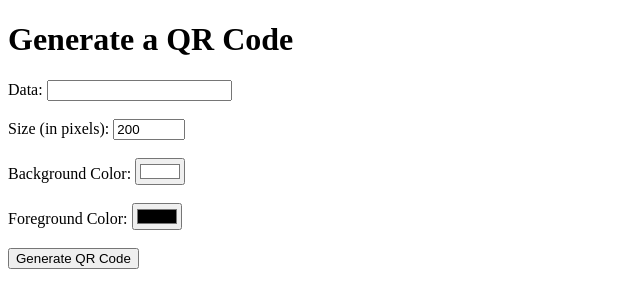
After one commit to T1murCoder/qr-code-maker, a Flask app: page /test in a window 1280 px wide. The commit adds this page. Shown: the top 308 px of the page, without its empty margins (0-640 px from the left). Run offline with Flask 3, Linux system fonts and the light colour scheme.

Commit message:
сделал смену цвета фона

```diff
--- a/make_qr.py
+++ b/make_qr.py
@@ -2,14 +2,14 @@ import qrcode
 from io import BytesIO
 
 
-def generate_code(text) -> BytesIO:
+def generate_code(text, bg_color="#FFFFFF") -> BytesIO:
     qr = qrcode.QRCode(
         version=5,
         border=4
     )
     qr.add_data(text)
     qr.make(fit=True)
-    img = qr.make_image()
+    img = qr.make_image(back_color=bg_color)
     img_bytes = BytesIO()
     img.seek(0)
     img.save(img_bytes, format='png')
--- a/templates/home.html
+++ b/templates/home.html
@@ -5,6 +5,8 @@
     <form method="POST">
         {{ form.hidden_tag() }}
         <p>
+            <label for="bgcolor">{{form.background_color.label}}</label>
+            {{ form.background_color(id="bgcolor") }}<br><br>
             {{ form.text.label }}<br>
             {{ form.text(class="form-control") }}<br>
             {% for error in form.errors %}
@@ -12,6 +14,7 @@
                     {{ error }}
                 </div>
             {% endfor %}
+
         </p>
         <p>
             {{ form.submit(type="submit", class="btn btn-primary mx-auto d-block col-lg-3 col-sm-5") }}
--- /dev/null
+++ b/templates/test.html
@@ -0,0 +1,54 @@
+<!DOCTYPE html>
+<html>
+  <head>
+    <title>QR Code Generator</title>
+  </head>
+  <body>
+    <h1>Generate a QR Code</h1>
+    <form>
+      <label for="data">Data:</label>
+      <input type="text" id="data" name="data" required><br><br>
+      <label for="size">Size (in pixels):</label>
+      <input type="number" id="size" name="size" min="100" max="1000" value="200" required><br><br>
+      <label for="bgcolor">Background Color:</label>
+      <input type="color" id="bgcolor" name="bgcolor" value="#FFFFFF"><br><br>
+      <label for="fgcolor">Foreground Color:</label>
+      <input type="color" id="fgcolor" name="fgcolor" value="#000000"><br><br>
+      <input type="submit" value="Generate QR Code">
+    </form>
+    <br>
+    <div id="qrcode"></div>
+
+    <!-- QR code generator script -->
+    <script src="https://cdnjs.cloudflare.com/ajax/libs/qrcodejs/1.0.0/qrcode.min.js"></script>
+    <script>
+      // Get form data
+      const form = document.querySelector("form");
+      const dataInput = form.elements.data;
+      const sizeInput = form.elements.size;
+      const bgcolorInput = form.elements.bgcolor;
+      const fgcolorInput = form.elements.fgcolor;
+
+      // Generate QR code on form submission
+      form.addEventListener("submit", (event) => {
+        event.preventDefault();
+
+        // Get input values
+        const data = dataInput.value;
+        const size = sizeInput.value;
+        const bgcolor = bgcolorInput.value;
+        const fgcolor = fgcolorInput.value;
+
+        // Generate QR code
+        const qrcode = new QRCode(document.getElementById("qrcode"), {
+          text: data,
+          width: size,
+          height: size,
+          colorDark: fgcolor,
+          colorLight: bgcolor,
+          correctLevel: QRCode.CorrectLevel.H,
+        });
+      });
+    </script>
+  </body>
+</html>
--- a/website/forms/QRCodeForm.py
+++ b/website/forms/QRCodeForm.py
@@ -1,8 +1,10 @@
 from flask_wtf import FlaskForm
-from wtforms import TextAreaField, SubmitField
+from wtforms import TextAreaField, StringField, SubmitField
 from wtforms.validators import DataRequired, Length
+from wtforms.widgets.core import ColorInput
 
 
 class QRCodeForm(FlaskForm):
     text = TextAreaField("Введите текст:", validators=[DataRequired(), Length(min=0, max=200)])
+    background_color = StringField("Цвет фона:", default="#FFFFFF", widget=ColorInput())
     submit = SubmitField("Сгенерировать")
--- a/website/views.py
+++ b/website/views.py
@@ -3,6 +3,7 @@ from make_qr import generate_code
 from .forms.QRCodeForm import QRCodeForm
 
 views = Blueprint("views", __name__, template_folder="../templates", static_url_path="../static")
+
 
 @views.route('/', methods=['GET', 'POST'])
 @views.route('/home', methods=['GET', 'POST'])
@@ -11,10 +12,16 @@ def home():
 
     if form.validate_on_submit():
         text = form.text.data
+        bg_color = form.background_color.data
 
-        code = generate_code(text)
+        code = generate_code(text, bg_color)
         response = send_file(code, download_name="qr_code.png", mimetype="image/png")
-        print(response.content_type)
+        print(bg_color)
         return response
 
     return render_template("home.html", title="QR maker", form=form)
+
+
+@views.route('/test', methods=['GET', 'POST'])
+def test():
+    return render_template("test.html")
```
